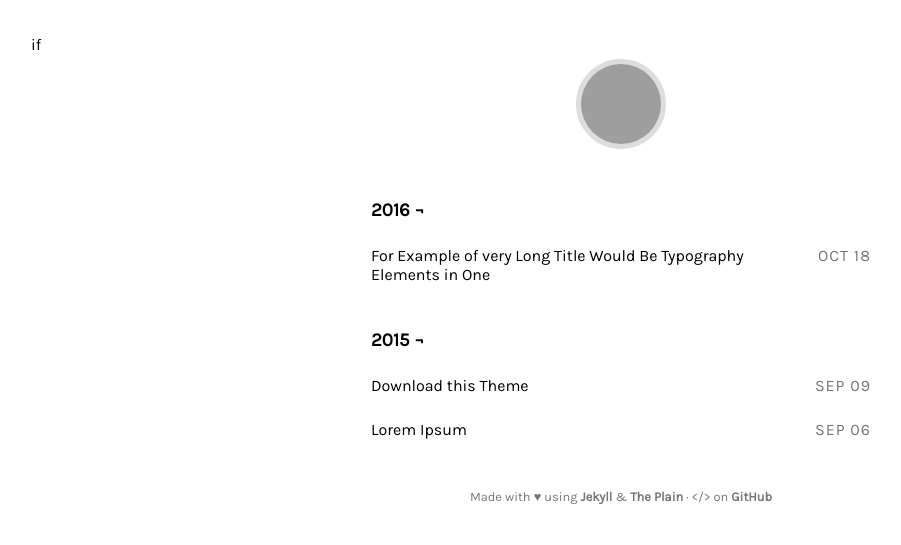
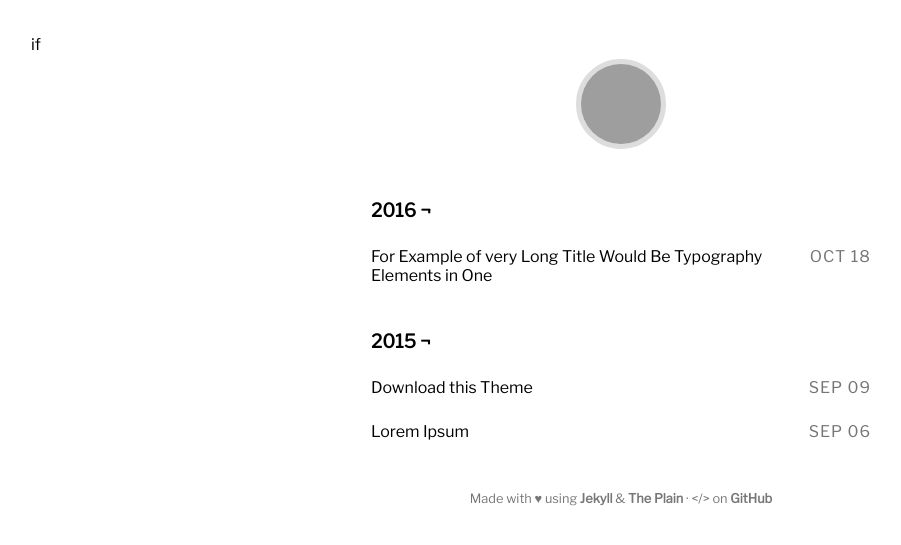
Before and after one commit to emersongoo/emersongoo.github.io, a Jekyll site: the page built from index.html, in a window 1280 px wide. Shown: the top 545 px of the page, without its empty margins (19-920 px from the left). Built offline with Jekyll 4.4.1, drawn with Linux system fonts in a browser that asks for light colours; grey boxes are pictures that could not be loaded.

Commit message:
add libre franklin

```diff
--- a/_includes/head.html
+++ b/_includes/head.html
@@ -21,7 +21,7 @@
 
 <link rel="icon" href="{{ site.baseurl }}/assets/favicon.png">
 <link rel="apple-touch-icon" href="{{ site.baseurl }}/assets/touch-icon.png">
-<link href="https://fonts.googleapis.com/css?family=Karla" rel="stylesheet">
+<link href="https://fonts.googleapis.com/css?family=Libre+Franklin" rel="stylesheet">
 <link rel="stylesheet" href="{{ site.baseurl }}/assets/core.css">
 <link rel="canonical" href="{{ page.url | prepend: site.baseurl }}">
 <link rel="alternate" type="application/atom+xml" title="{{ site.title }}" href="{{ site.baseurl }}/feed.xml" />
--- a/_sass/main.scss
+++ b/_sass/main.scss
@@ -1,5 +1,5 @@
 body {
-  font-family: 'Karla', sans-serif;
+  font-family: 'Libre Franklin', sans-serif;
   padding: 20px;
   margin: 0;
   font-weight: 400;
```
